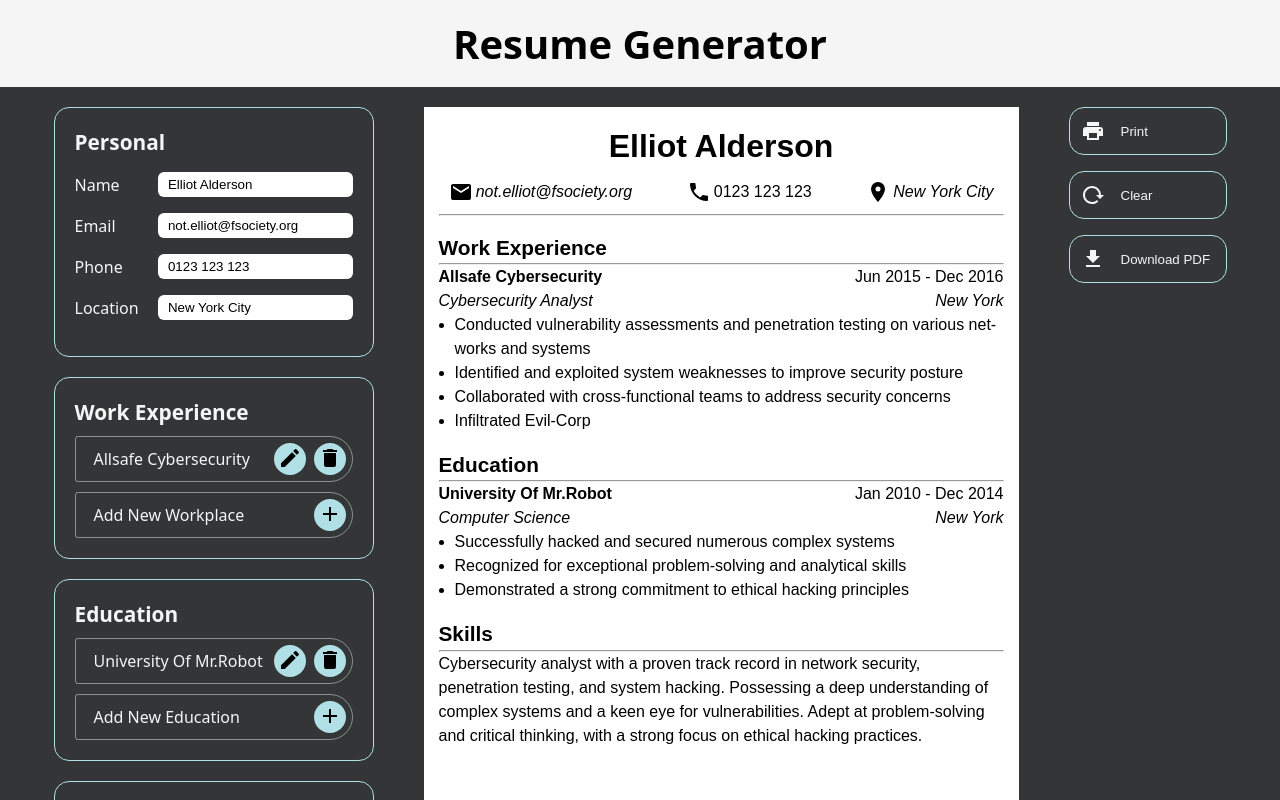
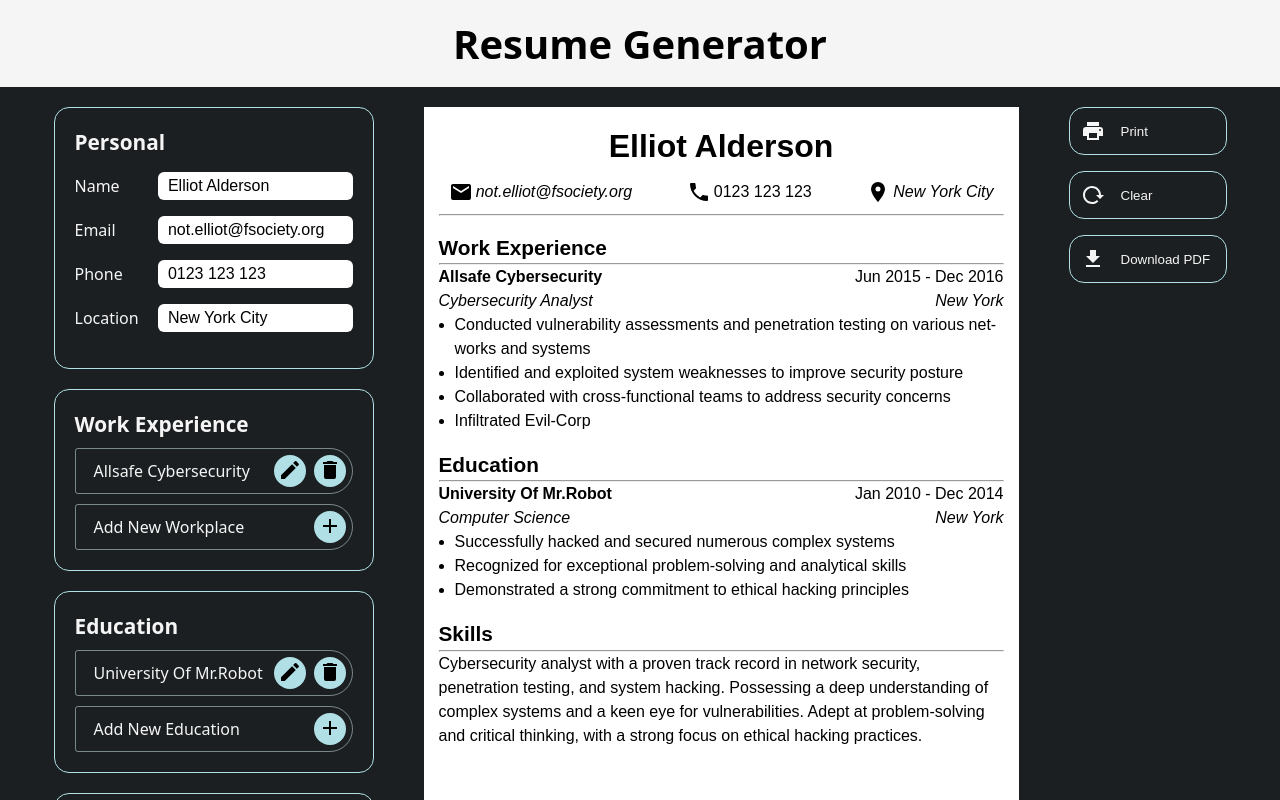
Before and after one commit to wade-levels-up/cv-application, a React (Vite) app: page / in a window 1280 px wide. Shown: the top 800 px of the page. Built offline with nearby package versions, Linux system fonts and the light colour scheme.

Commit message:
Make minor adjustments prior to pushing end build

```diff
--- a/src/styles/App.css
+++ b/src/styles/App.css
@@ -3,6 +3,10 @@
     height: 100vh;
     display: flex;
     flex-direction: column;
+}
+
+input {
+    font-size: 16px;
 }
 
 a, a:link, a:visited {
@@ -32,7 +36,7 @@
     justify-content: center;
     gap: 50px;
     padding: 20px;
-    background-color: rgb(51, 53, 54);
+    background-color: rgb(27, 31, 33);
 }
 
 
--- a/src/styles/Resume.css
+++ b/src/styles/Resume.css
@@ -4,7 +4,7 @@
     display: flex;
     flex-direction: column;
     justify-content: flex-start;
-    font-family: sans-serif;
+    font-family: sans-serif, system-ui;
     background-color: white;
     padding: 15px;
     width: 595px;
```
